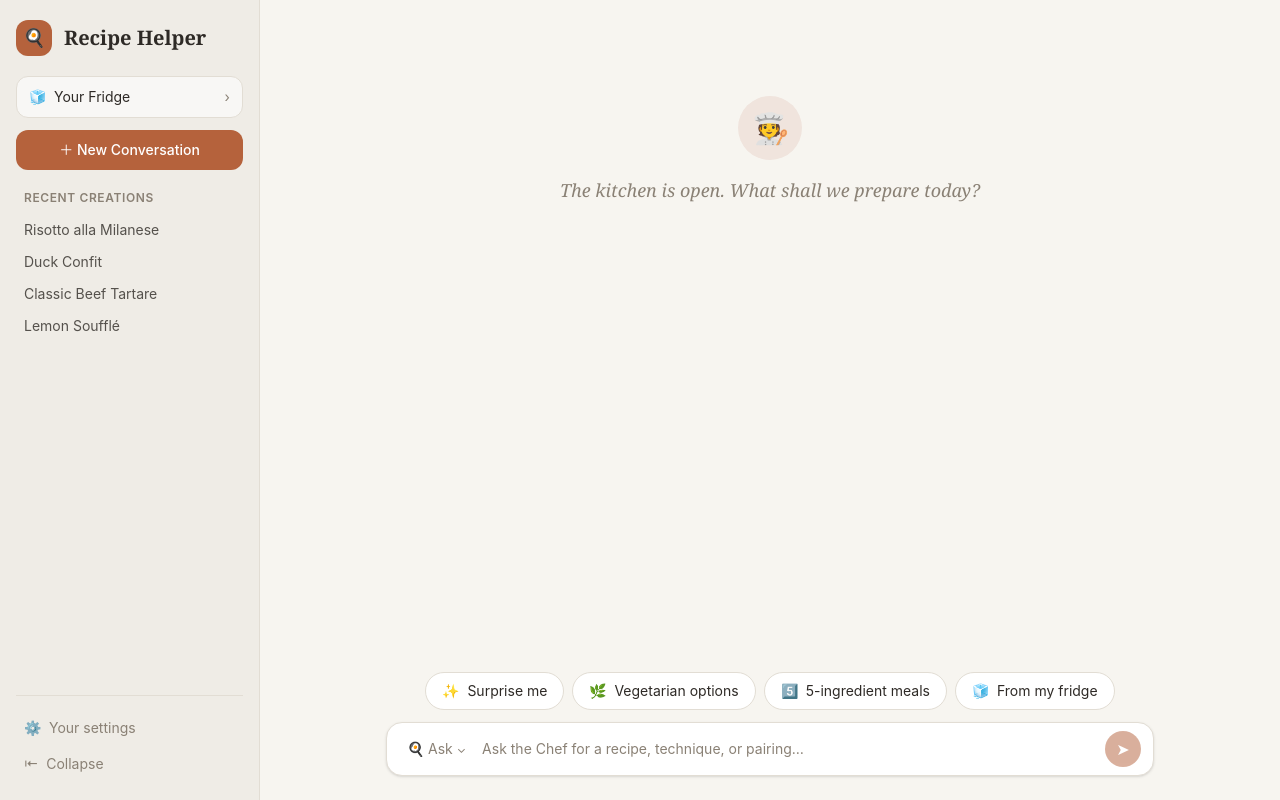
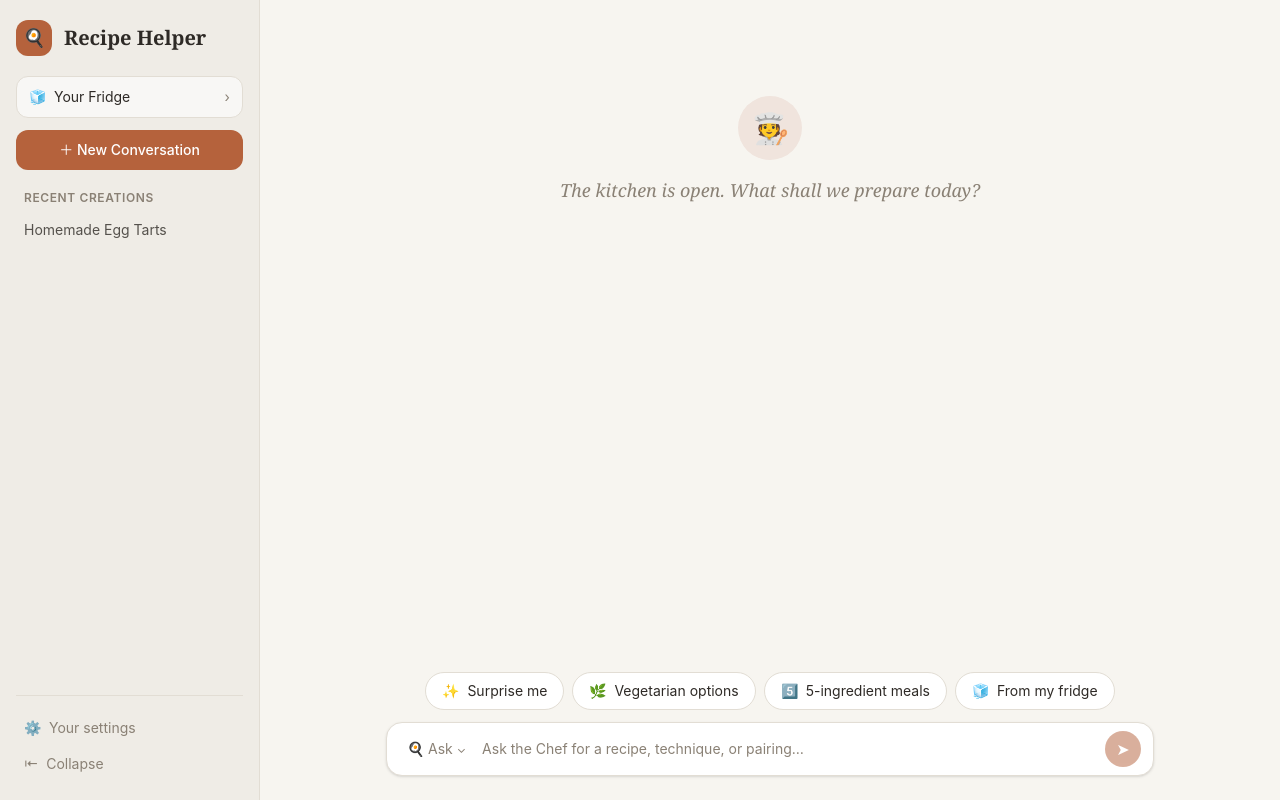
Before and after one commit to pearlor/chatbot-exploratory, a React (Vite) app: page / in a window 1280 px wide. Built offline with nearby package versions, Linux system fonts and the light colour scheme.

Commit message:
ChatHistoryContext provider & mocked data to connect to chat history entries

```diff
--- a/src/App.tsx
+++ b/src/App.tsx
@@ -3,16 +3,19 @@ import "./App.css";
 import Sidebar from "./sidebar/Sidebar";
 import ChatHome from "./sections/ChatHome";
 import { UserPreferencesProvider } from "./context/UserPreferencesContext";
+import { ChatHistoryProvider } from "./context/ChatHistoryContext";
 
 function App() {
   return (
     <UserPreferencesProvider>
-      <div className="flex h-screen bg-cream text-ink">
-        <Sidebar />
-        <div className="flex-1 min-w-0">
-          <ChatHome />
+      <ChatHistoryProvider>
+        <div className="flex h-screen bg-cream text-ink">
+          <Sidebar />
+          <div className="flex-1 min-w-0">
+            <ChatHome />
+          </div>
         </div>
-      </div>
+      </ChatHistoryProvider>
     </UserPreferencesProvider>
   );
 }
--- a/src/chat/types.ts
+++ b/src/chat/types.ts
@@ -7,3 +7,22 @@ export interface ChatMessage {
   role: ChatRole;
   content: string;
 }
+
+export enum RoleEnum {
+  User = "user",
+  Teacher = "teacher",
+  TvHost = "tv-host",
+  Pirate = "pirate",
+}
+
+export interface Message {
+  id: number;
+  role: RoleEnum;
+  content: string;
+}
+
+export interface Conversation {
+  previousInteractionId: string;
+  title: string;
+  messages: Message[];
+}
--- /dev/null
+++ b/src/context/ChatHistoryContext.tsx
@@ -0,0 +1,83 @@
+import { createContext, useContext, useReducer } from "react";
+import type { Dispatch, ReactNode } from "react";
+import { RoleEnum } from "../chat/types";
+import type { Conversation } from "../chat/types";
+import mockChefResponse from "../chat/mock/example_response.md?raw";
+
+export type ChatHistoryState = {
+  chatHistory: Record<string, Conversation>;
+  activeConversationId: string | null;
+};
+
+export type ChatHistoryAction = {
+  type: "selectConversation";
+  conversationId: string;
+};
+
+// Mock history so we can verify that a past conversation can be recreated
+// in the chat view. Real appending during a live chat comes later.
+const mockChatHistory: Record<string, Conversation> = {
+  "conv-egg-tarts": {
+    previousInteractionId: "mock-interaction-egg-tarts",
+    title: "Homemade Egg Tarts",
+    messages: [
+      {
+        id: 1,
+        role: RoleEnum.User,
+        content: "How do I make bakery-style egg tarts at home?",
+      },
+      {
+        id: 2,
+        role: RoleEnum.Teacher,
+        content: mockChefResponse,
+      },
+    ],
+  },
+};
+
+const initialState: ChatHistoryState = {
+  chatHistory: mockChatHistory,
+  activeConversationId: null,
+};
+
+function chatHistoryReducer(
+  state: ChatHistoryState,
+  action: ChatHistoryAction,
+): ChatHistoryState {
+  switch (action.type) {
+    case "selectConversation":
+      return { ...state, activeConversationId: action.conversationId };
+    default:
+      return state;
+  }
+}
+
+const ChatHistoryContext = createContext<{
+  chatHistory: Record<string, Conversation>;
+  activeConversationId: string | null;
+  dispatch: Dispatch<ChatHistoryAction>;
+} | null>(null);
+
+export function ChatHistoryProvider({ children }: { children: ReactNode }) {
+  const [state, dispatch] = useReducer(chatHistoryReducer, initialState);
+
+  return (
+    <ChatHistoryContext.Provider
+      value={{
+        chatHistory: state.chatHistory,
+        activeConversationId: state.activeConversationId,
+        dispatch,
+      }}
+    >
+      {children}
+    </ChatHistoryContext.Provider>
+  );
+}
+
+export function useChatHistory() {
+  const context = useContext(ChatHistoryContext);
+  if (!context) {
+    throw new Error("useChatHistory must be used within a ChatHistoryProvider");
+  }
+  return context;
+}
--- a/src/sections/ChatHome.tsx
+++ b/src/sections/ChatHome.tsx
@@ -2,17 +2,43 @@ import { useState, useCallback } from "react";
 import Composer from "../components/Composer";
 import ChatHistory from "../components/chat/ChatHistory";
 import { generateResponse } from "../chat/ChatUtils";
-import type { ChatMessage } from "../chat/types";
+import { RoleEnum } from "../chat/types";
+import type { ChatMessage, Message } from "../chat/types";
 import { useUserPreferences } from "../context/UserPreferencesContext";
+import { useChatHistory } from "../context/ChatHistoryContext";
+
+function toChatMessage(message: Message): ChatMessage {
+  return {
+    id: String(message.id),
+    role: message.role === RoleEnum.User ? "user" : "chef",
+    content: message.content,
+  };
+}
 
 export default function ChatHome() {
   const { preferences } = useUserPreferences();
+  const { chatHistory, activeConversationId } = useChatHistory();
   const [messages, setMessages] = useState<ChatMessage[]>([]);
   const [userPrompt, setUserPrompt] = useState("");
   const [isLoading, setIsLoading] = useState(false);
   const [previousInteractionId, setPreviousInteractionId] = useState<
     string | undefined
   >(undefined);
+  const [loadedConversationId, setLoadedConversationId] = useState<
+    string | null
+  >(null);
+
+  // When a conversation is selected in the sidebar, recreate its messages in
+  // the chat view. Adjusting state during render (guarded by the id check) is
+  // React's recommended alternative to a setState-in-effect.
+  if (activeConversationId && activeConversationId !== loadedConversationId) {
+    setLoadedConversationId(activeConversationId);
+    const conversation = chatHistory[activeConversationId];
+    if (conversation) {
+      setMessages(conversation.messages.map(toChatMessage));
+      setPreviousInteractionId(conversation.previousInteractionId);
+    }
+  }
 
   const handleSubmit = useCallback(async () => {
     const prompt = userPrompt.trim();
--- a/src/sidebar/Sidebar.tsx
+++ b/src/sidebar/Sidebar.tsx
@@ -1,17 +1,12 @@
 import { useState } from "react";
 import Button from "../components/Button";
 import SettingsModal from "../components/SettingsModal";
-
-const recentCreations = [
-  "Risotto alla Milanese",
-  "Duck Confit",
-  "Classic Beef Tartare",
-  "Lemon Soufflé",
-];
+import { useChatHistory } from "../context/ChatHistoryContext";
 
 export default function Sidebar() {
   const [isCollapsed, setIsCollapsed] = useState(false);
   const [isSettingsOpen, setIsSettingsOpen] = useState(false);
+  const { chatHistory, activeConversationId, dispatch } = useChatHistory();
 
   const settingsModal = isSettingsOpen && (
     <SettingsModal onClose={() => setIsSettingsOpen(false)} />
@@ -103,12 +98,17 @@ export default function Sidebar() {
           Recent Creations
         </h3>
         <ul className="flex flex-col">
-          {recentCreations.map((recipe) => (
+          {Object.entries(chatHistory).map(([conversationId, conversation]) => (
             <li
-              key={recipe}
-              className="text-sm text-ink/80 py-1.5 px-2 rounded-lg hover:bg-black/5 cursor-pointer transition-colors"
+              key={conversationId}
+              onClick={() =>
+                dispatch({ type: "selectConversation", conversationId })
+              }
+              className={`text-sm text-ink/80 py-1.5 px-2 rounded-lg hover:bg-black/5 cursor-pointer transition-colors ${
+                conversationId === activeConversationId ? "bg-black/5" : ""
+              }`}
             >
-              {recipe}
+              {conversation.title}
             </li>
           ))}
         </ul>
```
